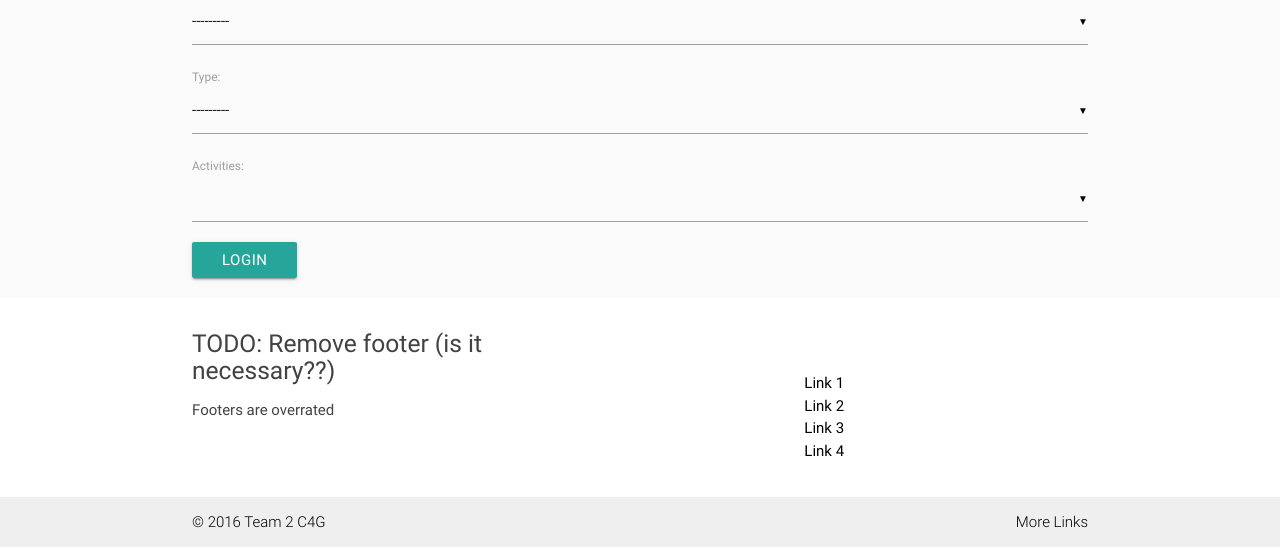
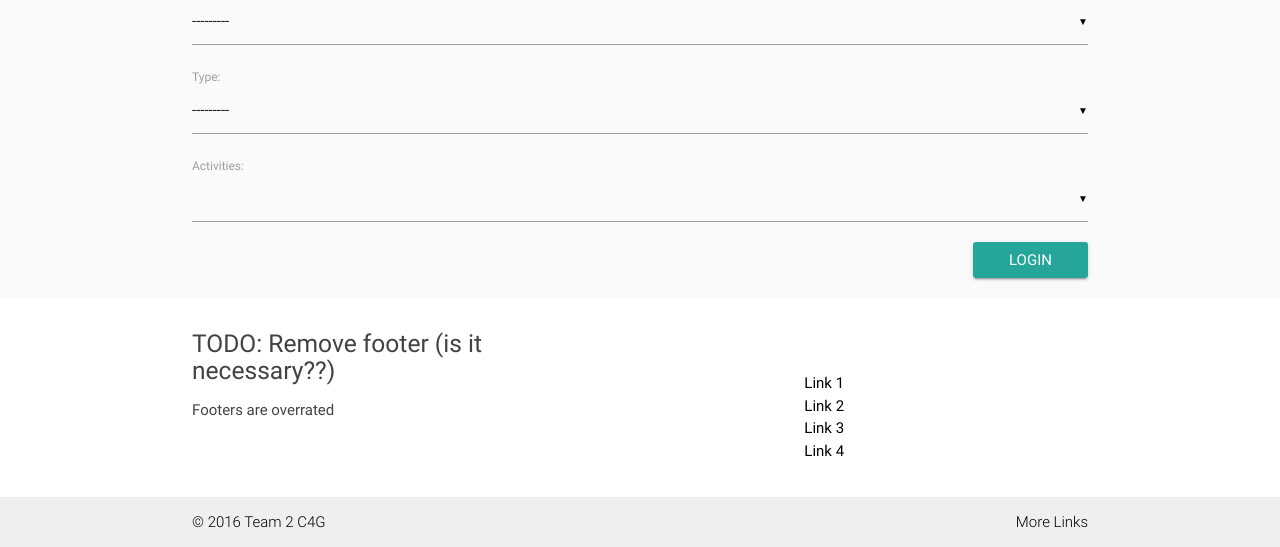
Before and after one commit to glasgow2016/team-2, a Django app: template Maggies_Center/templates/registration/login.html in a window 1280 px wide. Shown: the part 565-1112 px from the top of the page. Run offline with Django 3.2, Linux system fonts and the light colour scheme; the template is opened without the code that fills it: values that come from a table or form of the project are taken from there, others are empty; some libraries are stand-ins or nearby versions.

Commit message:
Modified style of the login button

```diff
--- a/Maggies_Center/templates/registration/login.html
+++ b/Maggies_Center/templates/registration/login.html
@@ -5,7 +5,7 @@
     <form id="login" method="post" action="{% url 'auth_login' %}" enctype="multipart/form-data">
         {% csrf_token %}
         {{ form.as_p }}
-            <input type="submit" name="submit" value="Login" class="btn btn-primary">
+            <input type="submit" name="submit" value="Login" class="btn right waves-effect waves-light">
             <input type="hidden" name="next" value="{{ next }}" />
     </form>
 {% endblock %}
```
